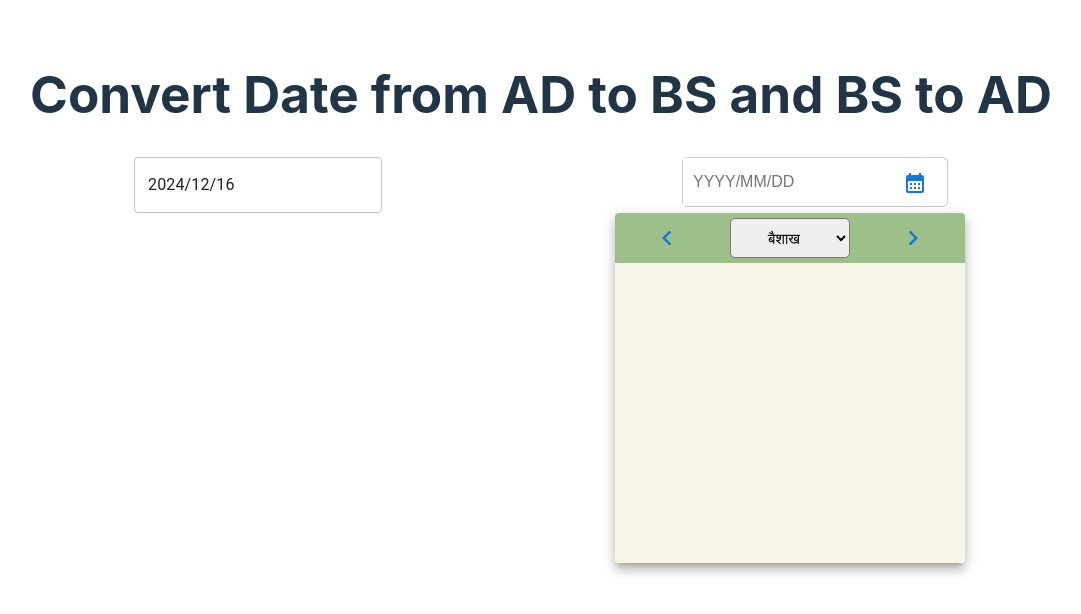
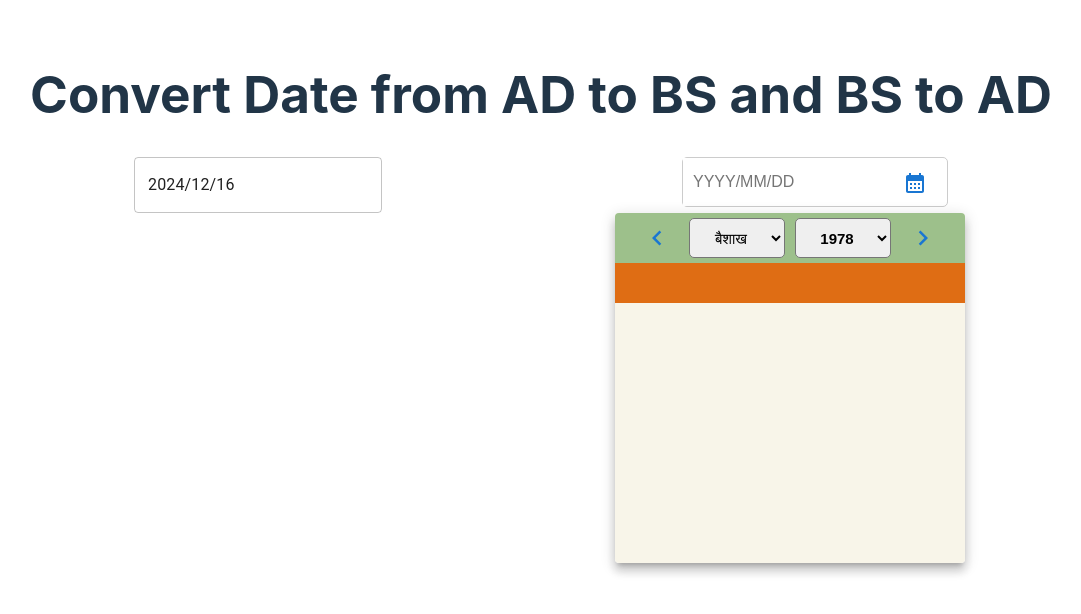
Before and after one commit to bipin-Pariyar2003/Nepali-Date-Picker, a React (Vite) app: page / in a window 1280 px wide. Both pictures are taken after a click on the button 1013 px from the left and 182 px from the top of the page. Shown: the top 614 px of the page, without its empty margins (99-1180 px from the left). Built offline with nearby package versions, Linux system fonts and the light colour scheme.

Commit message:
accessed Date

```diff
--- a/src/Components/DatePickerUI/index.jsx
+++ b/src/Components/DatePickerUI/index.jsx
@@ -4,6 +4,7 @@ import { np } from "../../assets/RNepaliCalendar/data";
 import Button from "@mui/material/Button";
 import KeyboardArrowRightIcon from "@mui/icons-material/KeyboardArrowRight";
 import KeyboardArrowLeftIcon from "@mui/icons-material/KeyboardArrowLeft";
+import { calendar_data } from "../../assets/RNepaliCalendar/data";
 export default function DatePickerUI({ anchorEl, handleClose }) {
   const open = Boolean(anchorEl);
   const id = open ? "date-picker-popover" : undefined;
@@ -57,7 +58,7 @@ export default function DatePickerUI({ anchorEl, handleClose }) {
           >
             {/* previous btn  */}
             <Button
-              style={{ textAlign: "left", marginLeft: "20px" }}
+              style={{ textAlign: "left", marginLeft: "10px" }}
               // onClick={handlePreBtn}
             >
               <KeyboardArrowLeftIcon sx={{ fontSize: 30 }} />
@@ -83,9 +84,32 @@ export default function DatePickerUI({ anchorEl, handleClose }) {
               })}
             </select>
 
+            {/* years selection  */}
+            <select
+              name="years"
+              id="years"
+              style={{
+                width: "120px",
+                height: "40px",
+                textAlign: "center",
+                borderRadius: "5px",
+                fontSize: "15px",
+                fontWeight: "bold",
+                marginLeft: "10px",
+              }}
+            >
+              {Object.keys(calendar_data).map((year, index) => {
+                return (
+                  <React.Fragment key={index}>
+                    <option value="">{year}</option>
+                  </React.Fragment>
+                );
+              })}
+            </select>
+
             {/* next btn  */}
             <Button
-              style={{ textAlign: "right", marginRight: "20px" }}
+              style={{ textAlign: "right", marginRight: "10px" }}
               // onClick={handleNextBtn}
             >
               <KeyboardArrowRightIcon sx={{ fontSize: 30 }} />
@@ -93,7 +117,16 @@ export default function DatePickerUI({ anchorEl, handleClose }) {
           </div>
 
           {/* body section  */}
-          <div className="body"></div>
+          <div className="body">
+            <div
+              className="body-header"
+              style={{
+                width: "100%",
+                height: "40px",
+                backgroundColor: "#DF6D14",
+              }}
+            ></div>
+          </div>
         </div>
       </Popover>
     </>
```
